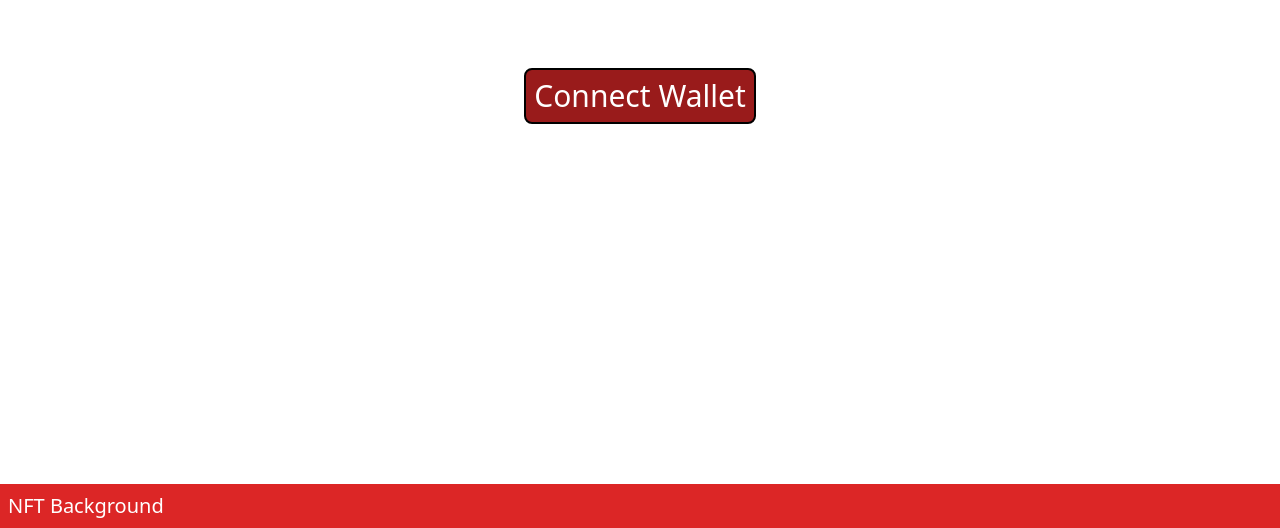
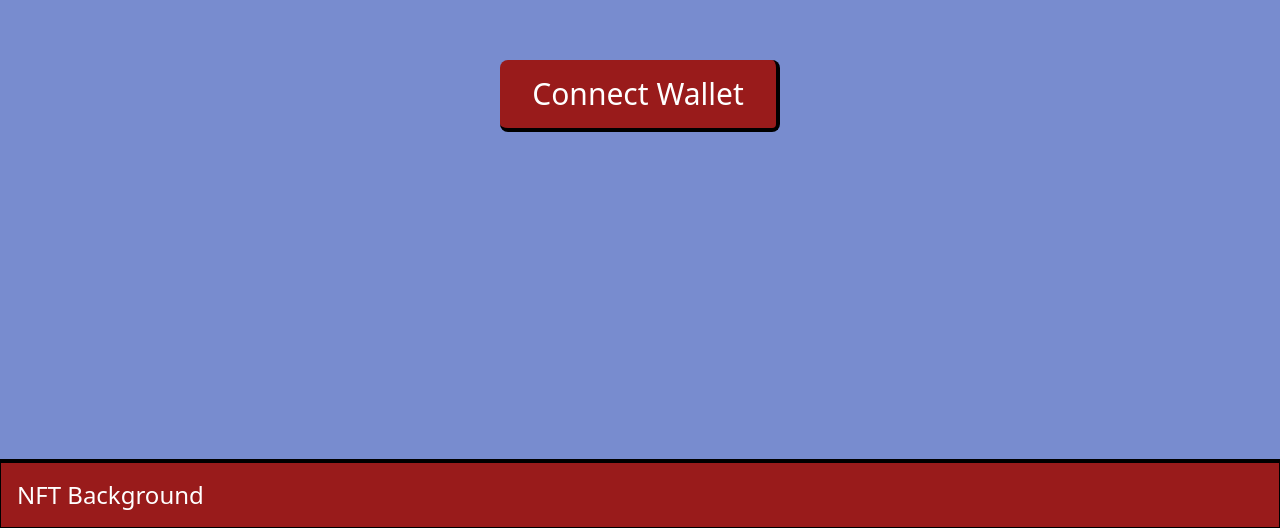
Before and after one commit to patnir/nft-background, a website: page index.html in a window 1280 px wide. Shown: the part 272-800 px from the top of the page. Drawn offline with nearby package versions, Linux system fonts and the light colour scheme.

Commit message:
more visual stuff

```diff
--- a/index.html
+++ b/index.html
@@ -7,12 +7,12 @@
     />
     <link rel="stylesheet" href="index.css" />
   </head>
-  <body class="bg-orange-600">
+  <body class="bg-blue-800 bg-opacity-60">
     <div
       id="nav"
-      class="fixed p-2 bg-red-600 w-screen flex justify-between items-center bottom-0"
+      class="fixed border border-t-4 p-4 border-black bg-red-800 w-screen flex justify-between items-center bottom-0"
     >
-      <div class="text-xl top-0 text-white">NFT Background</div>
+      <div class="text-2xl top-0 text-white">NFT Background</div>
       <div class="text-sm top-0 italic pr-4 text-white"></div>
     </div>
     <div id="wallet-disconnected">
@@ -20,7 +20,7 @@
         <div class="mb-16">
           <button
             id="wallet-connect-button"
-            class="bg-red-800 hover:bg-red-600 border-black text-white border-2 rounded-lg p-2 text-3xl"
+            class="bg-red-800 hover:bg-red-600 border-black text-white border-r-4 border-b-4 rounded-lg px-8 py-4 text-3xl"
           >
             Connect Wallet
           </button>
@@ -31,7 +31,7 @@
       <div id="canvas">
         <div
           id="nft-text"
-          class="text-center text-white pt-8 h-16 align-middle incline-block"
+          class="text-center italic text-2xl text-white m-8 h-16 align-middle incline-block"
         >
           Your NFTs are loading
         </div>
@@ -40,7 +40,7 @@
       <div class="my-8 flex flex-row justify-center items-center">
         <button
           id="button"
-          class="bg-red-800 hover:bg-red-600 border-black text-white border-2 rounded-lg p-2 text-3xl"
+          class="bg-red-800 py-4 px-8 hover:bg-red-600 border-black text-white border-2 rounded-lg p-2 text-3xl"
         >
           Download
         </button>
```
